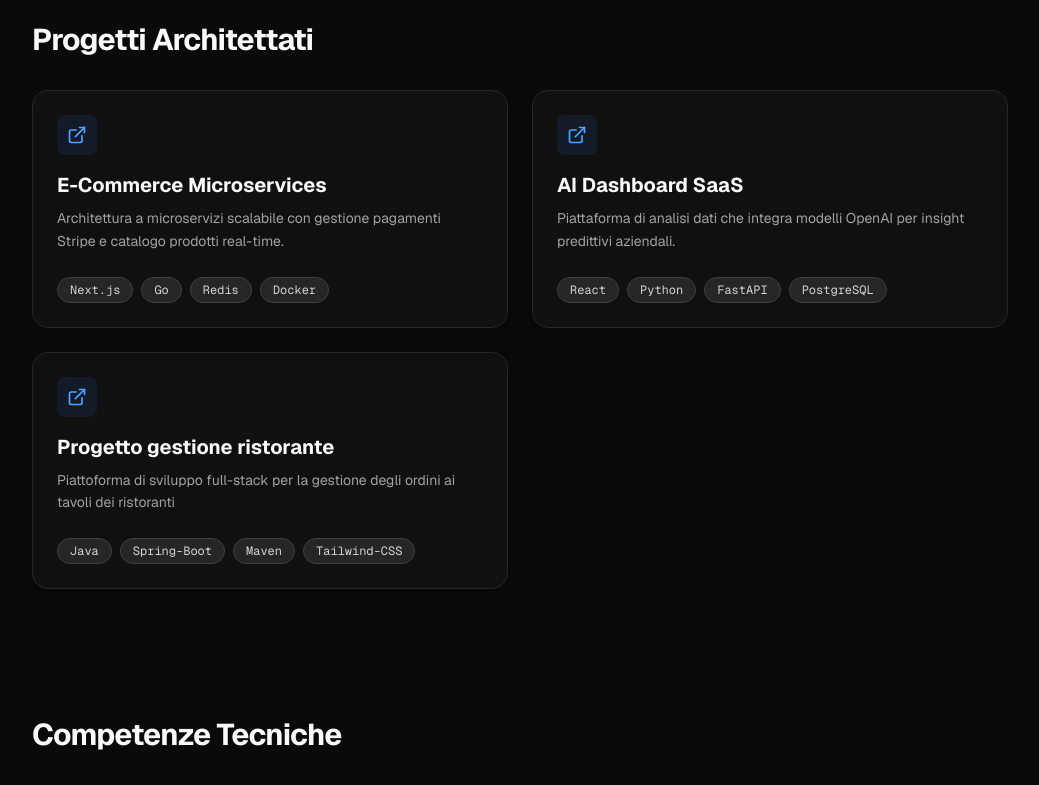
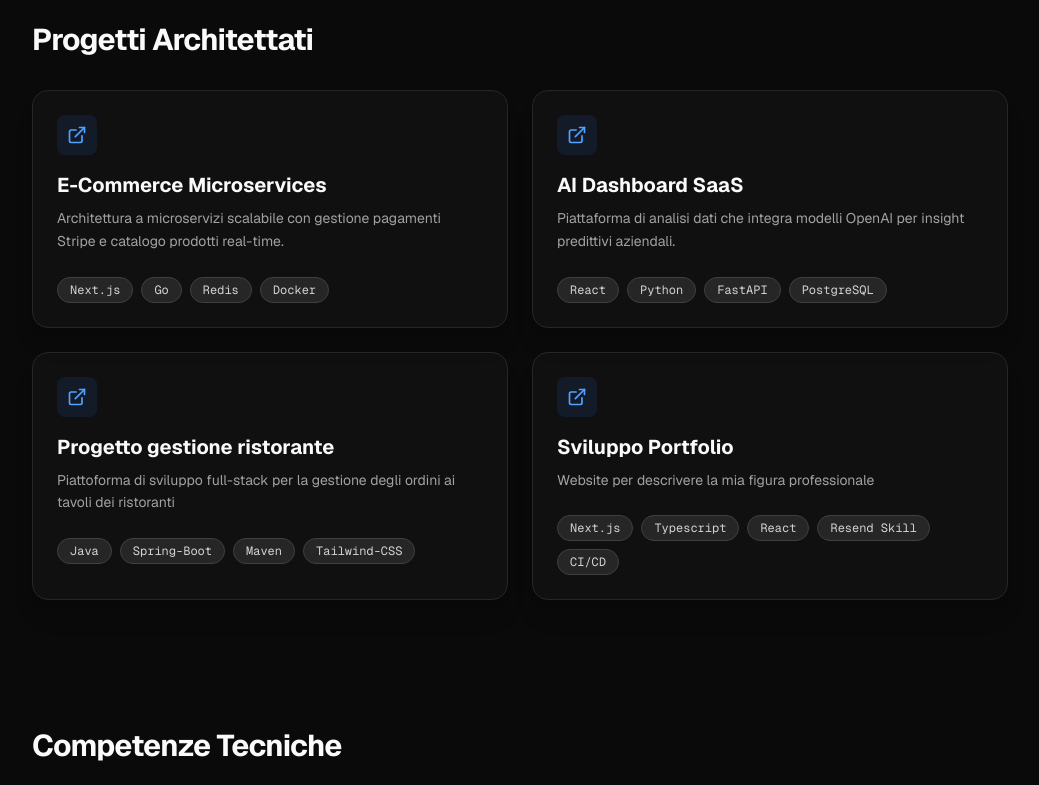
Before and after one commit to francescocarella019/mio-portfolio, a Next.js app: page / in a window 1280 px wide. Shown: the part 488-1273 px from the top of the page, without its empty margins (120-1159 px from the left). Built offline with nearby package versions, Linux system fonts and the light colour scheme.

Commit message:
aggiunta progetto con link che porta alla repo

```diff
--- a/src/components/ProjectCard.tsx
+++ b/src/components/ProjectCard.tsx
@@ -9,7 +9,7 @@ export const ProjectCard = ({ project }: { project: any }) => (
   >
     <div className="flex justify-between items-start mb-4">
       <div className="h-10 w-10 bg-blue-500/10 rounded-lg flex items-center justify-center">
-        <ExternalLink size={20} className="text-blue-400" />
+       <a href={project.link}><ExternalLink size={20} className="text-blue-400" /></a>
       </div>
     </div>
     <h3 className="text-xl font-bold mb-2 group-hover:text-blue-400 transition-colors">{project.title}</h3>
--- a/src/constants/index.ts
+++ b/src/constants/index.ts
@@ -26,4 +26,10 @@ export const PROJECTS = [
     tech: ["Java", "Spring-Boot", "Maven", "Tailwind-CSS"],
     link: "#",
   },
+  {
+    title: "Sviluppo Portfolio",
+    description: "Website per descrivere la mia figura professionale",
+    tech: ["Next.js", "Typescript", "React", "Resend Skill", "CI/CD"],
+    link: "https://github.com/francescocarella019/mio-portfolio",
+  },
 ];
```
